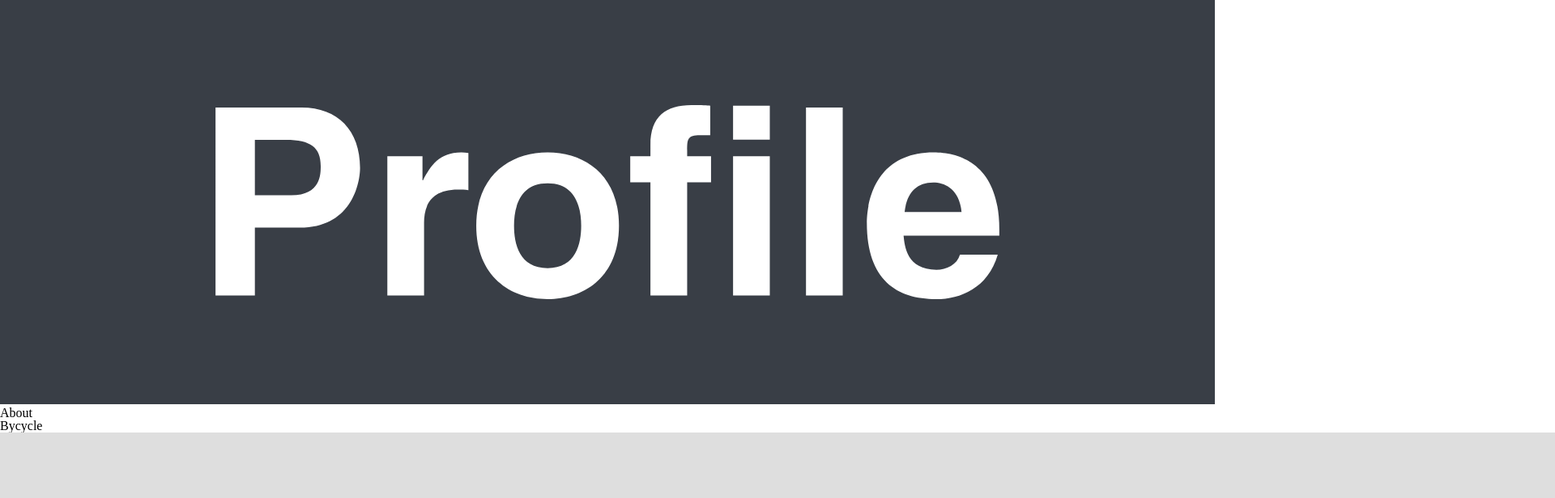
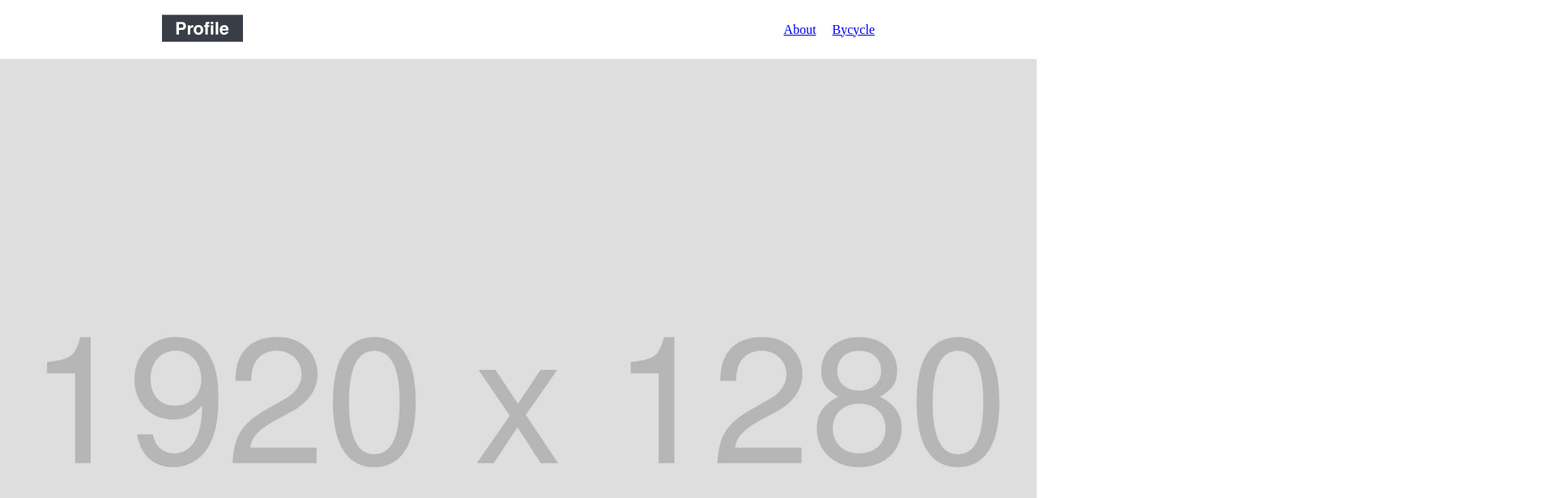
Before and after one commit to rintarosu/html.css.training, a plain HTML site: page index.html in a window 1280 px wide. Shown: the top 616 px of the page at 81% size, 1920 px wide, since content can reach past the window. Drawn offline with Linux system fonts and the light colour scheme.

Commit message:
ちょっと進んだ

```diff
--- a/css/style.css
+++ b/css/style.css
@@ -0,0 +1,47 @@
+/* 要素が画面外に出ないようにする */
+body {
+    overflow-x: hidden; /* 横方向のスクロールを禁止 */
+    overflow-y: auto; /* 縦方向のスクロールを許可 */
+}
+
+/*画像がはみ出ないようにする*/
+img {
+    max-width: 100%;
+    height: auto;
+}
+
+.wrapper {
+    margin :0 200px;
+}
+
+
+
+
+/*---------------------------
+ヘッダー
+----------------------------*/
+header #logo{
+    width:100px;
+    height: 70px;
+}
+
+.headers {
+    display: flex; /* flexコンテナにする */
+    justify-content: space-between;
+
+}
+
+header ul {
+    display: flex; /* flexコンテナにする */
+    align-items: center;
+
+}
+header ul li {
+    margin-left: 20px;
+}
+
+#mainvisual {
+    object-fit: cover;
+    width: 100%;
+    height:80%;
+}
--- a/index.html
+++ b/index.html
@@ -12,11 +12,13 @@
 <body>
     <header>
         <div class="wrapper">
-            <img src="img/logo.svg" alt="ロゴ">
-                <ul>
-                    <li>About</li>
-                    <li>Bycycle</li>
-                </ul>
+            <div class="headers">
+                <a href="#"><img src="img/logo.svg" alt="ロゴ" id="logo"></a>
+                    <ul>
+                        <a href="#about"><li>About</li></a>
+                        <a href="#bicycle"><li>Bycycle</li></a>
+                    </ul>
+            </div>
         </div>
 
         <div class="mainvisual">
```
